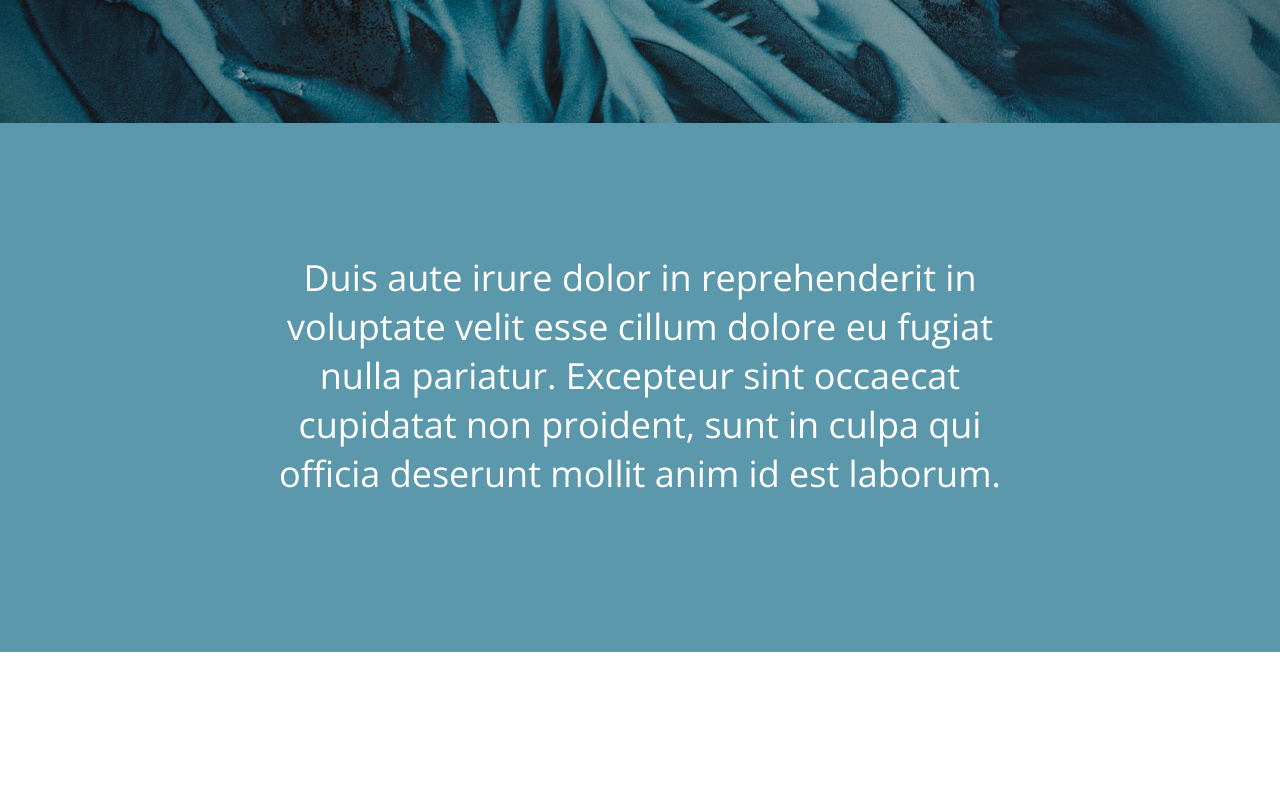
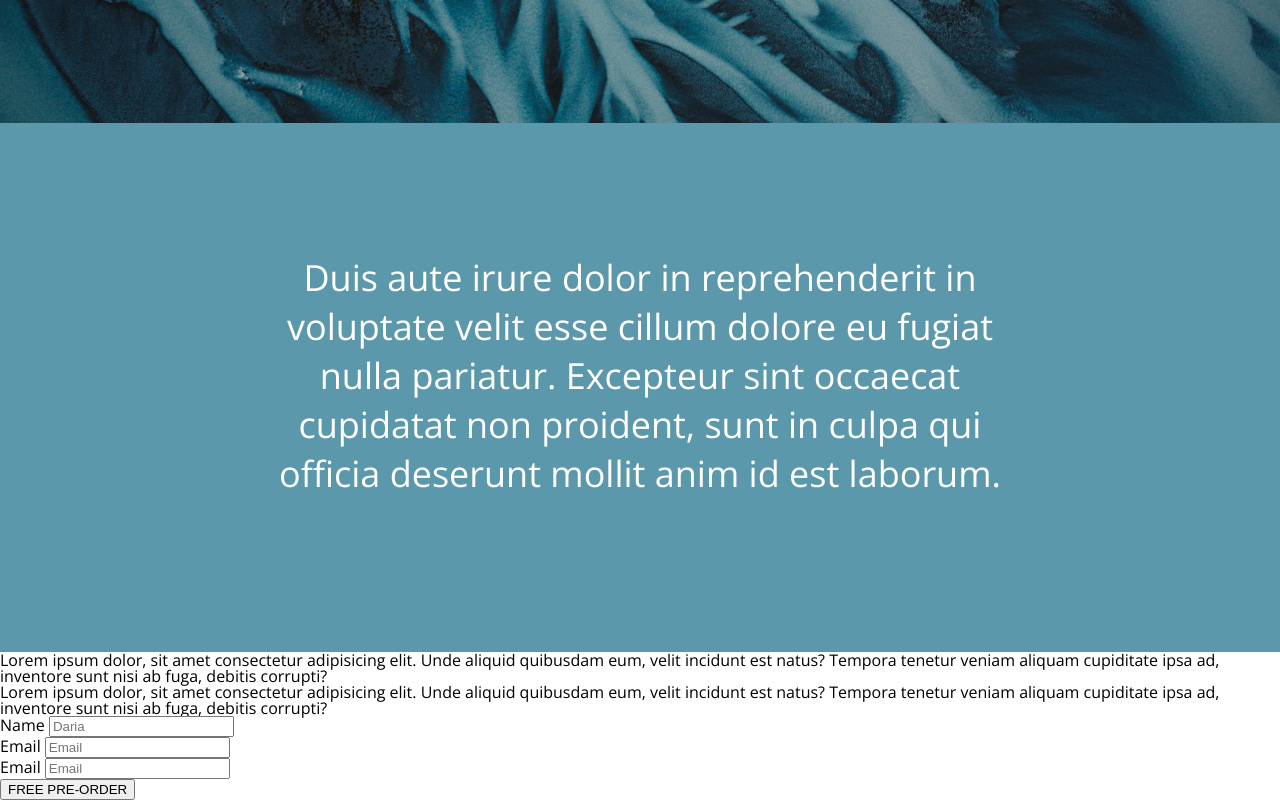
Before and after one commit to Daria4220/homework, a plain HTML site: page Дз1/index.html in a window 1280 px wide. Shown: the part 451-1251 px from the top of the page. Before the commit the page ends 1103 px from the top, so only its background shows below. Drawn offline with nearby package versions, Linux system fonts and the light colour scheme.

Commit message:
Add files via upload

```diff
--- a/Дз1/index.html
+++ b/Дз1/index.html
@@ -51,5 +51,37 @@
             Duis aute irure dolor in reprehenderit in voluptate velit esse cillum dolore eu fugiat nulla pariatur. Excepteur sint occaecat cupidatat non proident, sunt in culpa qui officia deserunt mollit anim id est laborum.
         </p>
     </section>
+    <section class="container text">
+        <div class="square one"></div>
+        <div class="square two"></div>
+            <p class="text_lorem">
+            Lorem ipsum dolor, sit amet consectetur adipisicing elit. Unde aliquid quibusdam eum, velit incidunt est natus? Tempora tenetur veniam aliquam cupiditate ipsa ad, inventore sunt nisi ab fuga, debitis corrupti?
+            </p>
+    </section>
+    <div class=" square three"></div>
+    <section class="container wrapper_text">
+        <p class="text_lorem wrapper">
+            Lorem ipsum dolor, sit amet consectetur adipisicing elit. Unde aliquid quibusdam eum, velit incidunt est natus? Tempora tenetur veniam aliquam cupiditate ipsa ad, inventore sunt nisi ab fuga, debitis corrupti?
+        </p>
+    </section>
+    <footer class="container form_section">
+        <form>
+            <div class="input_wrapper">
+                <label class="label" for="name">Name</label>
+                <input class="input" id="name" placeholder="Daria" type="text">
+            </div>
+            <div class="input_wrapper">
+                <label class="label" for="email">Email</label>
+                <input class="input" id="email" placeholder="Email" type="text">
+            </div>
+            <div class="input_wrapper">
+                <label class="label" for="email">Email</label>
+                <input class="input" id="email" placeholder="Email" type="text">
+            </div>
+            <button class="form_button">
+                FREE PRE-ORDER
+            </button>
+        </form>
+    </footer>
 </body>
 </html>
```
